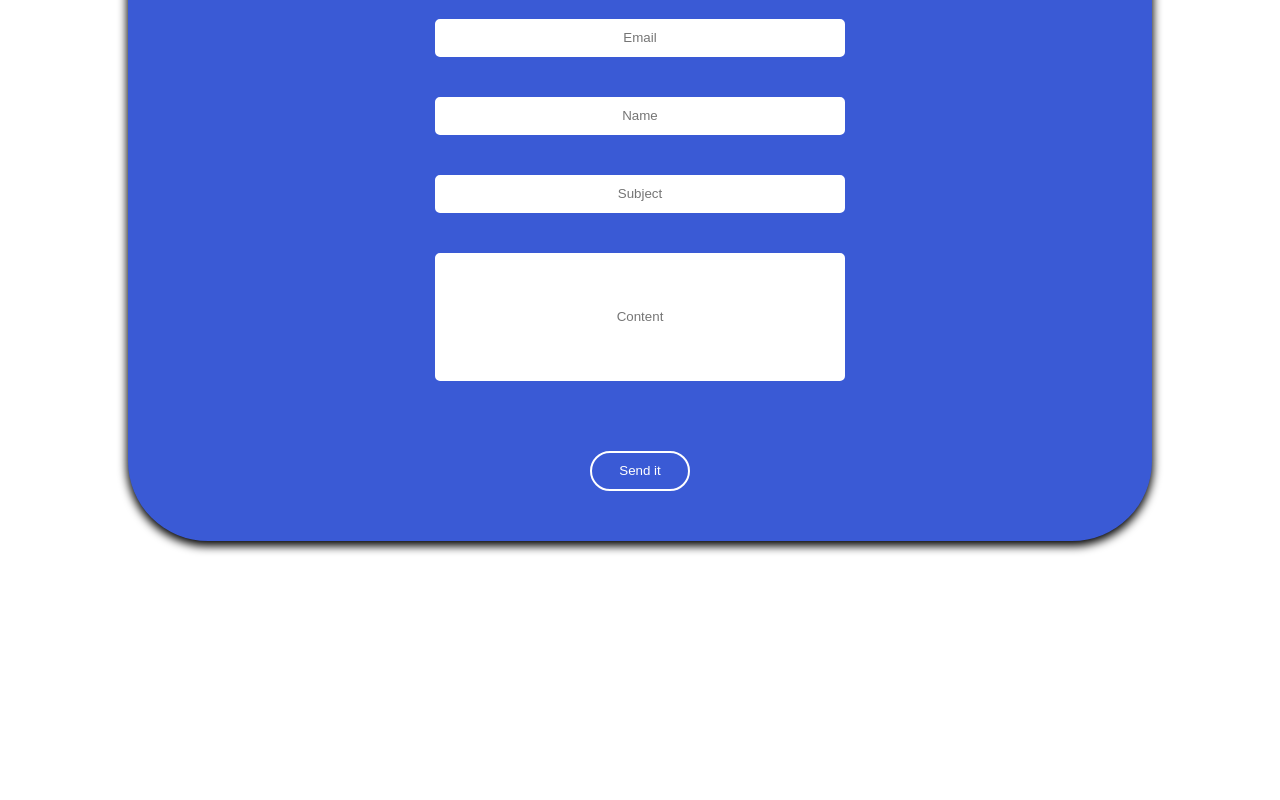
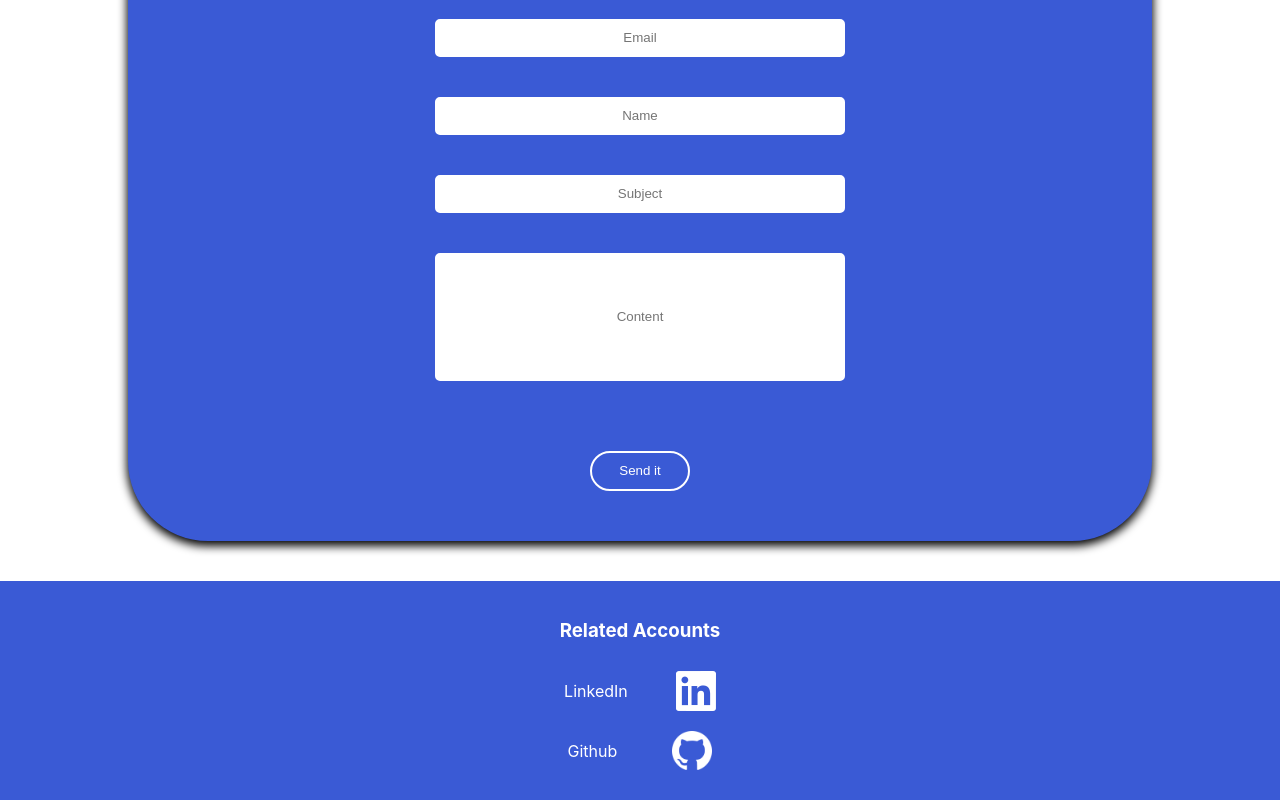
Before and after one commit to brayanCh/portfolio-react, a React (Create React App) app: page / in a window 1280 px wide. Shown: the part 2169-2969 px from the top of the page. Before the commit the page ends 2750 px from the top, so only its background shows below. Built offline with nearby package versions, Linux system fonts and the light colour scheme.

Commit message:
footer added

```diff
--- a/src/App.js
+++ b/src/App.js
@@ -1,6 +1,7 @@
 import { BrowserRouter as Router, Routes, Route } from "react-router-dom";
 import Navbar from "./components/bar";
 import PageContainer from "./components/pageContainer";
+import Footer from "./components/footer";
 
 // pages
 import Home from "./pages/home";
@@ -16,6 +17,7 @@ const App = () => {
                 <Route exact path="/contact" element={<PageContainer><Contact/></PageContainer>}/>
 
             </Routes>
+            <Footer />
         </Router>
     );
 }
--- /dev/null
+++ b/src/components/footer.js
@@ -0,0 +1,17 @@
+import githubSrc from "../media/github.png";
+import linkSrc from "../media/linkedin.png";
+
+const Footer = () => {
+    return (
+        <footer className="flexcenter footer">
+
+            <h3>Related Accounts</h3>
+
+            <a>LinkedIn <img src={linkSrc} alt="logo linkedin"/></a>
+            <a>Github <img src={githubSrc} alt="logo github"/></a>
+
+        </footer>
+    )
+};
+
+export default Footer
--- a/src/style.css
+++ b/src/style.css
@@ -39,6 +39,7 @@ body * {
     justify-content:center;
 }
 
+
 .page{
     margin-top: var(--navHt);
     overflow: hidden;
@@ -57,6 +58,27 @@ body * {
 
 .column-container div{
     margin: 0 auto;
+}
+
+.footer{
+    background-color: var(--indigo);
+    color: white;
+    flex-direction: column;
+    padding: 20px;
+}
+
+.footer img{
+    width: 40px;
+}
+
+.footer a{
+    display: flex;
+    justify-content: space-around;
+    width: 200px;
+    text-decoration: none;
+    color: white;
+    margin: 10px;
+    align-items: center;
 }
 
 
@@ -179,6 +201,7 @@ body * {
 .project p{
     width: 500px;
     max-width: 70%;
+    margin: 50px;
 }
 
 .project img{
@@ -290,6 +313,8 @@ body * {
     color: white;
 }
 
+
+
 @media only screen and (max-width: 1000px) {
     .column-container {
         display: flex;
```
Also changed, not shown: src/media/github.png (added), src/media/linkedin.png (added).
